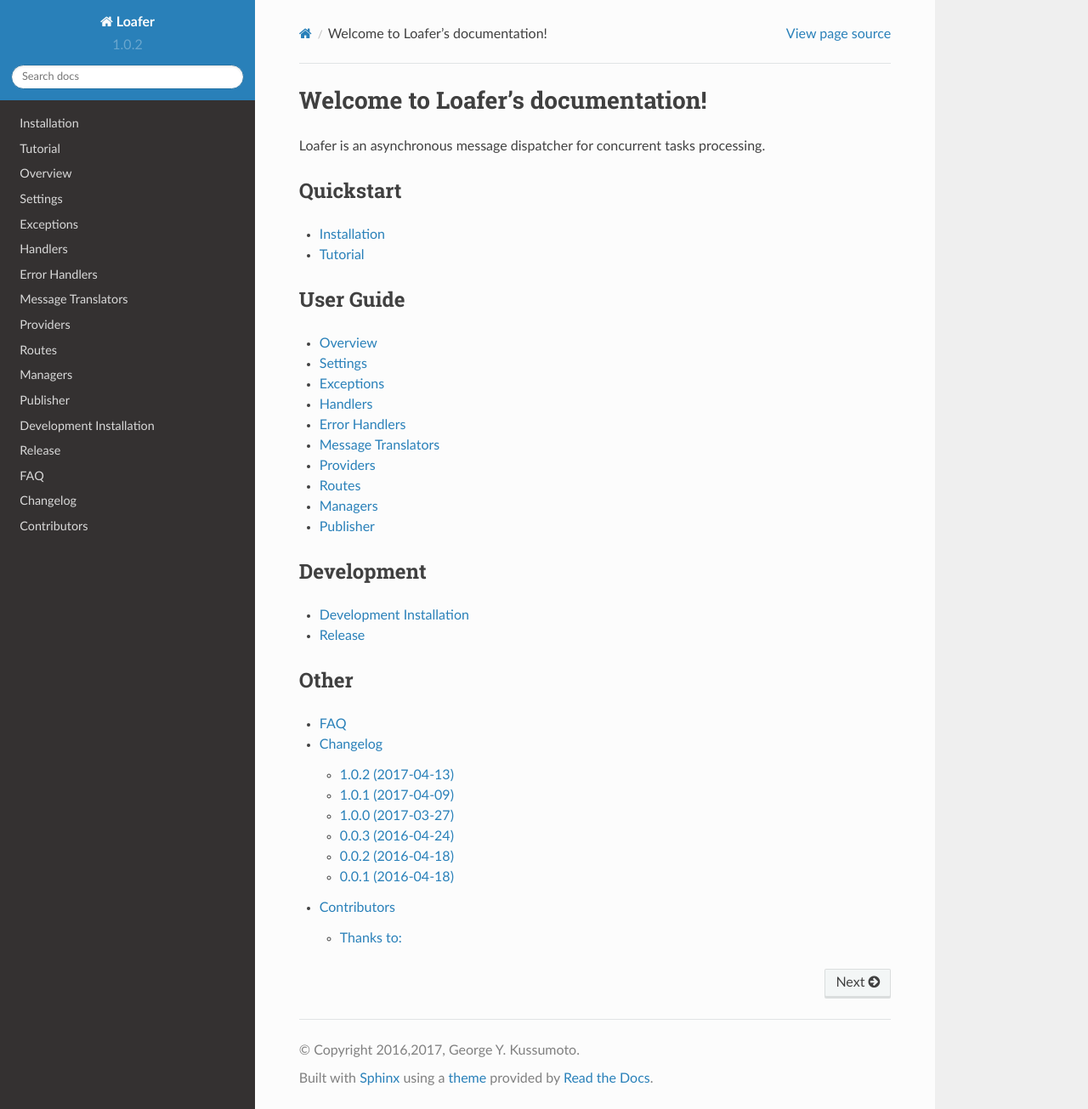
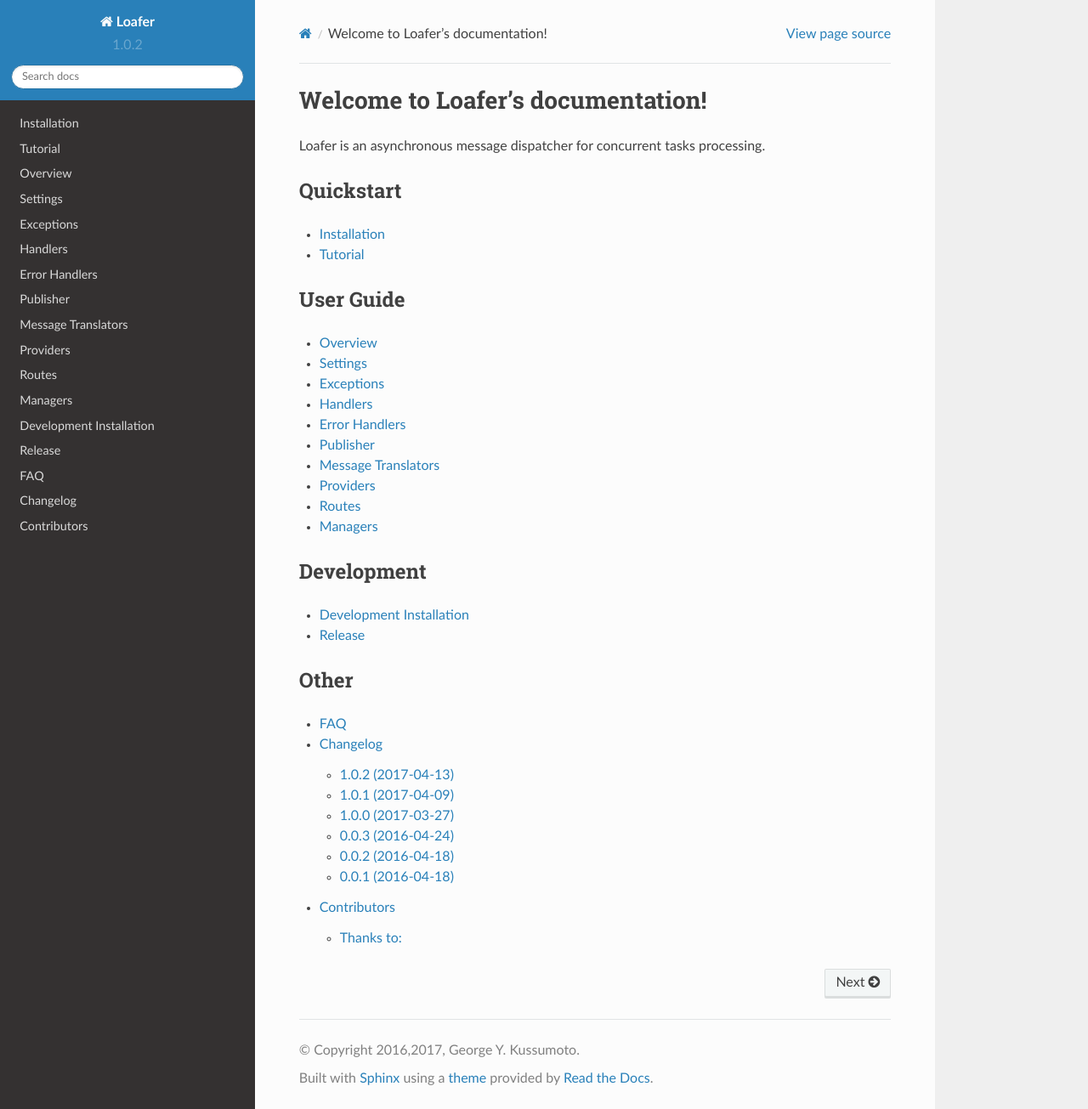
Before and after one commit to georgeyk/loafer, a Sphinx documentation site: the page built from docs/source/index.rst, in a window 1280 px wide and 1305 px high. Shown: the whole window at 85% size. Built offline with Sphinx 7.4.7 and the Read the Docs theme 2.0.0, drawn with Linux system fonts in a browser that asks for light colours; part of the change alters nothing that is shown.

```diff
--- a/docs/source/index.rst
+++ b/docs/source/index.rst
@@ -30,11 +30,11 @@ User Guide
     exceptions.rst
     handlers.rst
     error_handlers.rst
+    generic_handlers.rst
     message_translators.rst
     providers.rst
     routes.rst
     managers.rst
-    publisher.rst
 
 
 Development
```
Also changed, not shown: docs/source/generic_handlers.rst (renamed from docs/source/publisher.rst).
